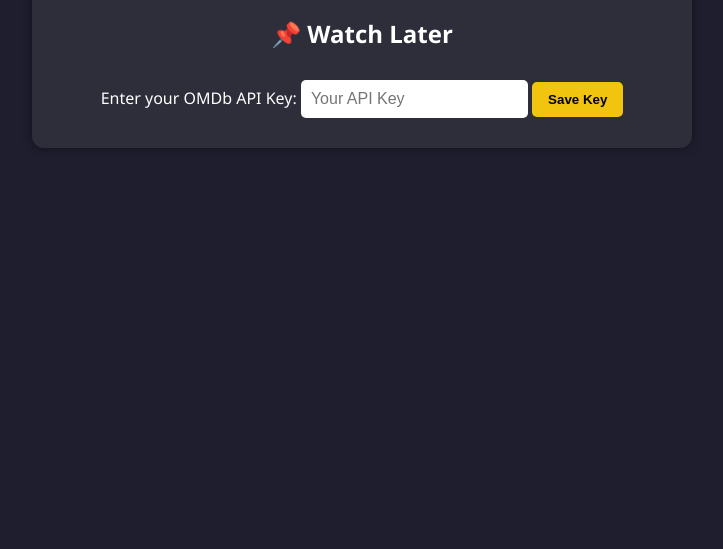
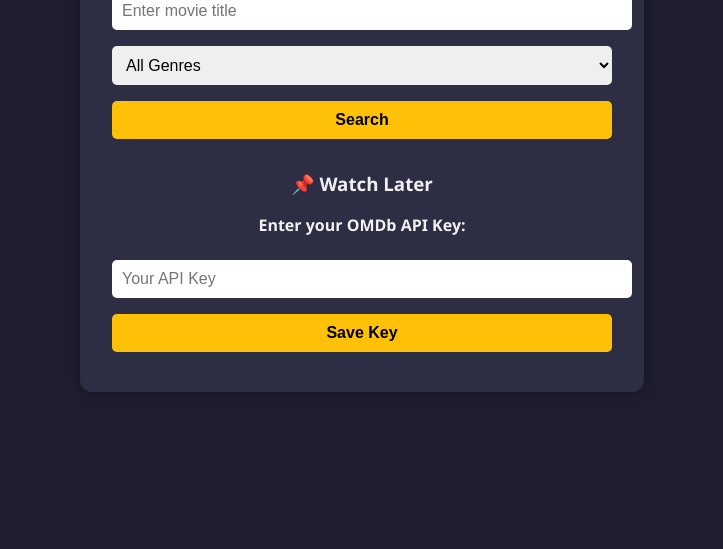
Before and after one commit to wh541/movie-finder, a plain HTML site: page index.html in a window 1280 px wide. Shown: the part 291-840 px from the top of the page, without its empty margins (278-1001 px from the left). Before the commit the page ends 800 px from the top, so only its background shows below. Drawn offline with Linux system fonts and the light colour scheme.

Commit message:
Update index.html

```diff
--- a/index.html
+++ b/index.html
@@ -5,35 +5,103 @@
   <meta name="viewport" content="width=device-width, initial-scale=1.0"/>
   <title>🎬 Movie Finder</title>
   <link rel="stylesheet" href="style.css" />
+  <style>
+    body {
+      background-color: #1e1e2f;
+      color: #f0f0f0;
+      font-family: 'Segoe UI', sans-serif;
+      display: flex;
+      justify-content: center;
+      align-items: center;
+      min-height: 100vh;
+      padding: 20px;
+    }
+
+    .container {
+      background: #2d2d44;
+      padding: 2rem;
+      border-radius: 12px;
+      width: 100%;
+      max-width: 500px;
+      box-shadow: 0 0 15px rgba(0,0,0,0.4);
+    }
+
+    h1 {
+      text-align: center;
+      color: #ffc107;
+    }
+
+    input, select, button {
+      width: 100%;
+      padding: 10px;
+      margin: 0.5rem 0;
+      font-size: 1rem;
+      border-radius: 5px;
+      border: none;
+    }
+
+    button {
+      background-color: #ffc107;
+      font-weight: bold;
+      cursor: pointer;
+    }
+
+    #results {
+      margin-top: 1.5rem;
+    }
+
+    #results img {
+      margin-top: 10px;
+      max-width: 100%;
+      border-radius: 6px;
+    }
+
+    #watchLaterList {
+      list-style: none;
+      padding-left: 0;
+    }
+
+    #watchLaterList li {
+      margin: 4px 0;
+    }
+
+    #watchLaterList a {
+      color: #61dafb;
+      text-decoration: none;
+    }
+
+    #watchLaterList a:hover {
+      text-decoration: underline;
+    }
+  </style>
 </head>
 <body>
   <div class="container">
     <h1>🎬 Movie Finder</h1>
 
-    <div class="search-box">
     <input type="text" id="movieInput" placeholder="Enter movie title" />
+
     <select id="genreSelect">
       <option value="All">All Genres</option>
       <option value="Action">Action</option>
       <option value="Comedy">Comedy</option>
       <option value="Drama">Drama</option>
+      <option value="Horror">Horror</option>
       <option value="Romance">Romance</option>
-        <option value="Horror">Horror</option>
-        <option value="Thriller">Thriller</option>
+      <option value="Sci-Fi">Sci-Fi</option>
+      <option value="Documentary">Documentary</option>
     </select>
+
     <button id="searchBtn">Search</button>
-    </div>
 
-    <div id="movieDetails"></div>
+    <div id="results"></div>
 
-    <h2>📌 Watch Later</h2>
+    <h3>📌 Watch Later</h3>
     <ul id="watchLaterList"></ul>
 
-    <div class="api-key-box">
-      <label for="apiKeyInput">Enter your OMDb API Key:</label>
+    <p style="margin-top:1rem;"><strong>Enter your OMDb API Key:</strong></p>
     <input type="text" id="apiKeyInput" placeholder="Your API Key" />
     <button id="saveKeyBtn">Save Key</button>
-    </div>
   </div>
 
   <script src="script.js"></script>
```
Lines whose indentation alone changed are shown as unchanged.
